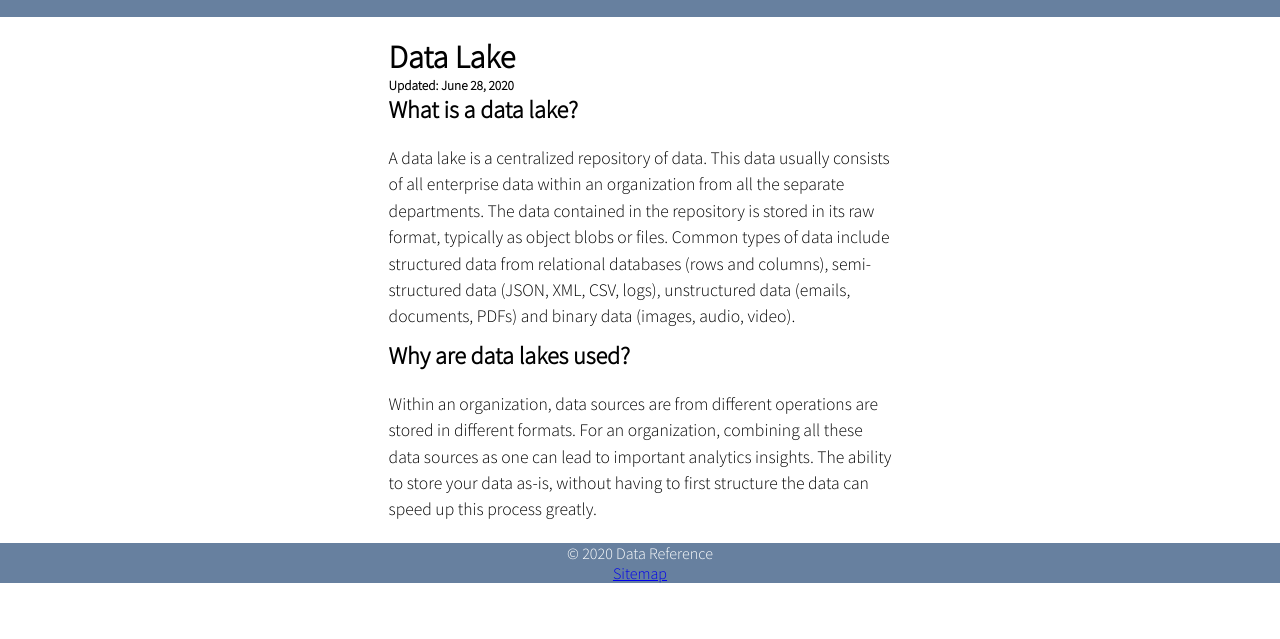
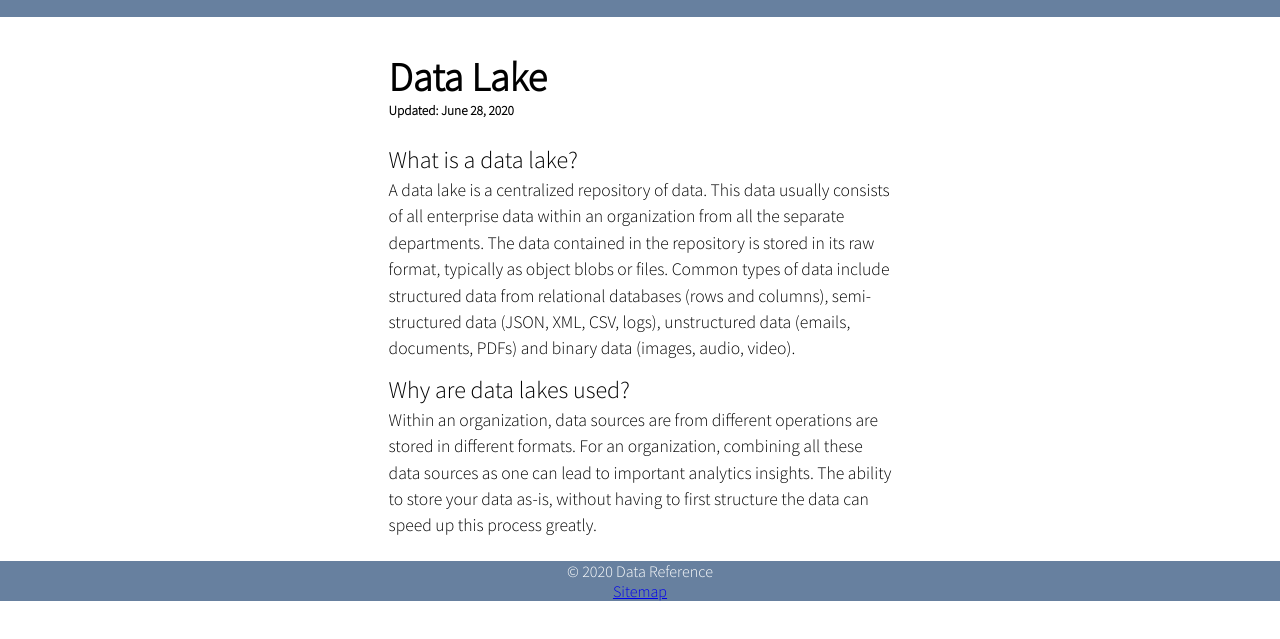
Before and after one commit to bdkiran/datarise, a Gatsby site: page /definition/datalake in a window 1280 px wide. Shown: the part 83-722 px from the top of the page. Built offline with nearby package versions, Linux system fonts and the light colour scheme; Gatsby itself is replaced by a stand-in of ours.

Commit message:
fixed spacing

```diff
--- a/src/components/navigation/footer.js
+++ b/src/components/navigation/footer.js
@@ -8,7 +8,7 @@ const Footer = ({siteTitle}) => (
     <footer>
         © {new Date().getFullYear() + " "+ siteTitle }
         <br/>
-        <Link to="/sitemap">Sitemap</Link>
+        <Link to="/sitemap.xml">Sitemap</Link>
     </footer>
 )
 
--- a/src/templates/definitionTemp.module.css
+++ b/src/templates/definitionTemp.module.css
@@ -3,7 +3,11 @@
 }
 
 .title {
-    margin-top: 20px;
+    padding: 15px 0;
+}
+
+.title h1 {
+    font-size: 40px;
 }
 
 .sectionHead {
@@ -11,15 +15,17 @@
     margin-bottom: 5px;
 }
 
-.content h3, .content h4, .content h5, .content h6 {
+.content h2, .content h3, .content h4, .content h5, .content h6 {
     margin-top: 10px;
+    font-weight: 200;
+    margin-bottom: 0px;
 }
 
 .content p{
-    margin-top: 10px;
-    padding: 10px 0px;
+    padding: 2px 0px;
     font-size: 1.1rem;
     line-height: 1.5;
+    margin-bottom: 10px;
 }
 
 @media only screen and (min-width: 320px)  { .definitionContainer{ padding: 0px; } }
```
